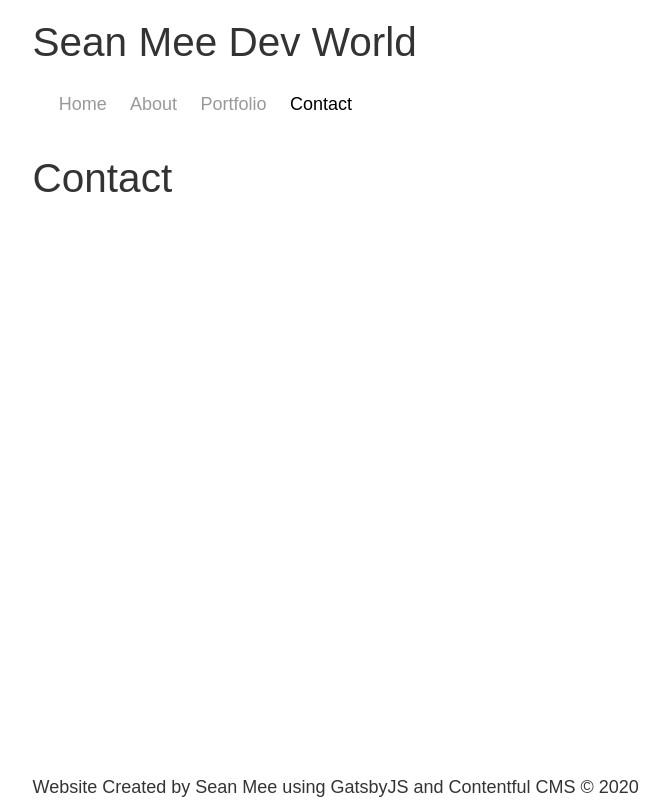
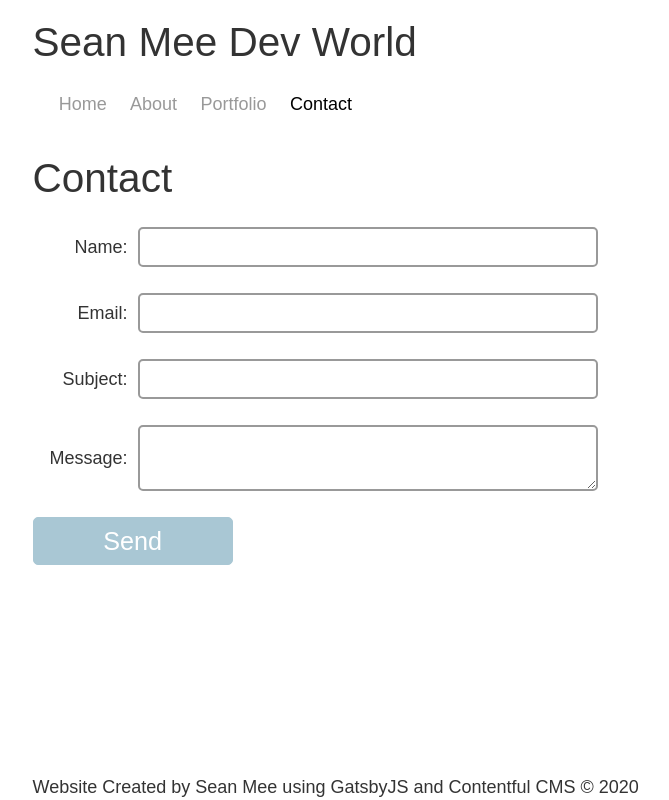
Before and after one commit to SeanMee86/newPortfolio, a Gatsby site: page /contact in a window 1280 px wide. Shown: the whole page, without its empty margins (147-816 px from the left). Built offline with nearby package versions, Linux system fonts and the light colour scheme; Gatsby itself is replaced by a stand-in of ours; a web font is replaced by a local one.

Commit message:
added contact form

```diff
--- a/src/pages/contact.js
+++ b/src/pages/contact.js
@@ -2,6 +2,8 @@ import React from "react";
 
 import Layout from "../components/layout";
 import SEO from "../components/seo";
+
+import contactStyles from './contact.module.scss';
 
 const Contact = () => {
 
@@ -11,6 +13,25 @@ const Contact = () => {
             <div>
                 <h1>Contact</h1>
             </div>
+            <div>
+                <form name="contact" method="POST" data-netlify="true">
+                    <p>
+                        <label className={contactStyles.labels}><span>Name:</span> <input type="text" name="name" /></label>
+                    </p>
+                    <p>
+                        <label className={contactStyles.labels}><span>Email:</span> <input type="email" name="email" /></label>
+                    </p>
+                    <p>
+                        <label className={contactStyles.labels}><span>Subject:</span> <input type="text" name="subject" /></label>
+                    </p>
+                    <p>
+                        <label className={contactStyles.labels}><span>Message:</span> <textarea name="message" /></label>
+                    </p>
+                    <p>
+                        <button className={contactStyles.contactBtn} type="submit">Send</button>
+                    </p>
+                </form>
+            </div>
         </Layout>
     )
 }
--- /dev/null
+++ b/src/pages/contact.module.scss
@@ -0,0 +1,46 @@
+.labels {
+  display: flex;
+  align-items: center;
+
+  @media screen and (max-width: 650px) {
+    flex-direction: column;
+    align-items: flex-end;
+  }
+
+  input,
+  textarea {
+    width: 50%;
+    border: 2px solid #999;
+    border-radius: 5px;
+    padding: 5px;
+
+    @media screen and (max-width: 650px) {
+      width: 100%
+    }
+  }
+
+  span {
+    width: 95px;
+    display: flex;
+    justify-content: flex-end;
+    margin-right: 10px;
+  }
+}
+
+.contactBtn {
+  width: 200px;
+  border-radius: 5px;
+  padding: 10px 25px;
+  border: 1px solid #a9c7d4;
+  background-color: #a9c7d4;
+  color: white;
+  font-weight: 400;
+  font-size: 1.4rem;
+  transition: all 0.4s ease;
+
+  &:hover {
+    cursor: pointer;
+    color: #a9c7d4;
+    background-color: #fff;
+  }
+}
```
